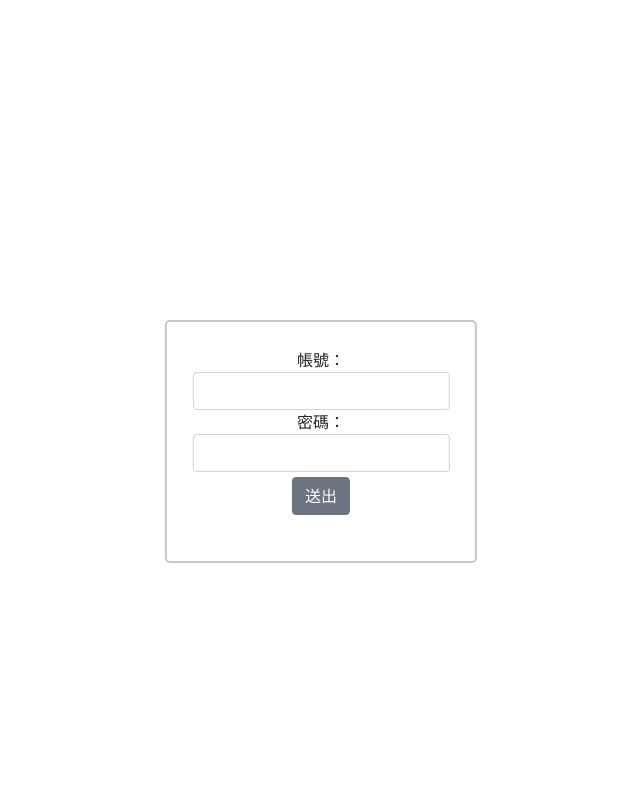
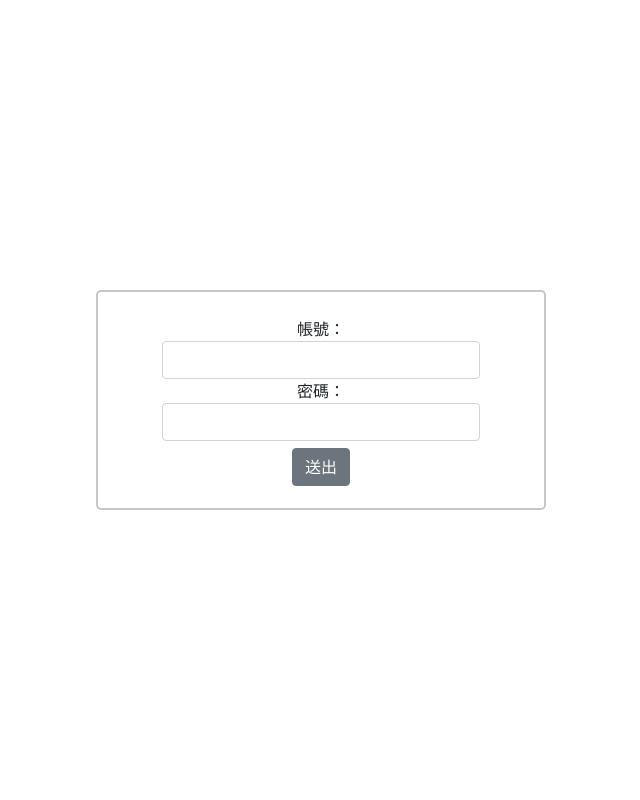
Before and after one commit to Today-Asked/Study-Guides-Recommendation, a PHP site: page /loginCMS.php in a window 1280 px wide. Shown: the whole page, without its empty margins (319-959 px from the left). Run offline with PHP 8.4, Linux system fonts and the light colour scheme; a stand-in replaces the project's code that opens the database connection.

Commit message:
add RWD to CMS

```diff
--- a/loginCMS.php
+++ b/loginCMS.php
@@ -19,24 +19,32 @@ if($_SERVER["REQUEST_METHOD"] == "POST"){
     <title>後台登入</title>
     <link href="https://cdn.jsdelivr.net/npm/bootstrap@5.1.3/dist/css/bootstrap.min.css" rel="stylesheet"
         integrity="sha384-1BmE4kWBq78iYhFldvKuhfTAU6auU8tT94WrHftjDbrCEXSU1oBoqyl2QvZ6jIW3" crossorigin="anonymous">
+        <meta name="viewport" content="width=device-width, initial-scale=1">
     <style>
+        .content{
+            width: 100%;
+            height: 100%;
+            display:flex;
+            align-items: center;
+            justify-content: center;
+        }
         #login{
-            position: absolute;
-            top: 40%;
-            left: 50%;
-            transform: translateY(-40%);
-            transform: translateX(-50%);
+            width: 80%;
+            max-width: 450px;
             border-width: 2px;
             border-color: rgb(200, 200, 200);
             border-style: solid;
             border-radius: 5px;
-            padding: 2%;
+            padding-left: 5%;
+            padding-right: 5%;
+            padding-top: 2%;
         }
     </style>
 </head>
 <body>
     <center>
-        <div id="login">
+        <div class="content">
+            <div id="login" class="card">
                 <form action="<?php echo htmlspecialchars($_SERVER["PHP_SELF"]);?>" method="post">
                     <div class="form-group">
                         <label for="exampleInputEmail1">帳號：</label>
@@ -49,5 +57,6 @@ if($_SERVER["REQUEST_METHOD"] == "POST"){
                     <button type="submit" class="btn btn-secondary" style="margin: 2%">送出</button>
                 </form>
             </div>
+        </div>
     </center>
 </body>
```
Also changed, not shown: cms/cms.php (+55 -5 lines). Lines whose indentation alone changed are shown as unchanged.
